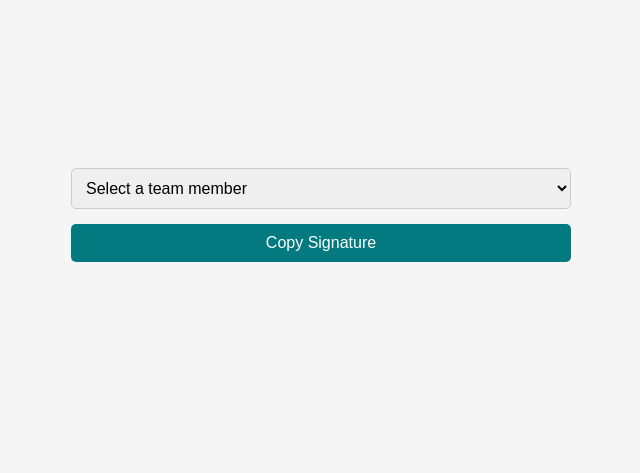
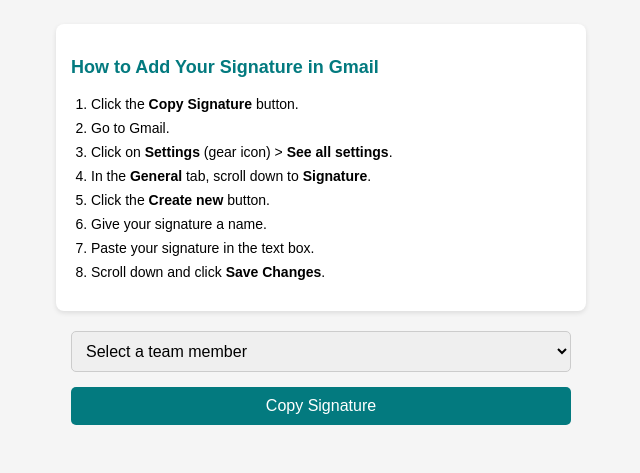
Before and after one commit to OussamaSlimani/tsyp13-tools, a plain HTML site: page signature/signature.html in a window 1280 px wide. Shown: the part 153-626 px from the top of the page, without its empty margins (319-959 px from the left). Drawn offline with Linux system fonts and the light colour scheme.

Commit message:
signature

```diff
--- a/signature/signature.html
+++ b/signature/signature.html
@@ -61,9 +61,49 @@
       .signature.active {
         display: block;
       }
+
+      .instructions {
+        background: #ffffff;
+        padding: 15px;
+        border-radius: 8px;
+        box-shadow: 0 2px 5px rgba(0, 0, 0, 0.1);
+        width: 500px;
+        margin: 20px auto;
+      }
+      .instructions h3 {
+        color: #037a7f;
+        font-size: 18px;
+      }
+      .instructions ol {
+        padding-left: 20px;
+      }
+      .instructions li {
+        margin-bottom: 8px;
+        font-size: 14px;
+      }
     </style>
   </head>
   <body>
+    <div class="instructions">
+      <h3>How to Add Your Signature in Gmail</h3>
+      <ol>
+        <li>Click the <strong>Copy Signature</strong> button.</li>
+        <li>Go to Gmail.</li>
+        <li>
+          Click on <strong>Settings</strong> (gear icon) >
+          <strong>See all settings</strong>.
+        </li>
+        <li>
+          In the <strong>General</strong> tab, scroll down to
+          <strong>Signature</strong>.
+        </li>
+        <li>Click the <strong>Create new</strong> button.</li>
+        <li>Give your signature a name.</li>
+        <li>Paste your signature in the text box.</li>
+        <li>Scroll down and click <strong>Save Changes</strong>.</li>
+      </ol>
+    </div>
+
     <div class="controls">
       <select id="signatureSelector">
         <option value="">Select a team member</option>
@@ -313,7 +353,6 @@
         </table>
       </div>
 
-      <!-- Add all other signatures following the same pattern -->
       <!-- Nadine Jellali -->
       <div id="nadine" class="signature">
         <table
@@ -1085,7 +1124,7 @@
       </div>
 
       <!-- Mohamed Mahdi Gouiaa -->
-      <div id="mahdi" class="signature">
+      <div id="gouiaa" class="signature">
         <table
           style="
             width: 100%;
@@ -1110,7 +1149,7 @@
                 "
               >
                 <img
-                  src="http://tsyp13-tools.onrender.com/signature/mahdi.png"
+                  src="http://tsyp13-tools.onrender.com/signature/mzid.png"
                   alt="Mohamed Mahdi Gouiaa"
                   style="display: block; height: 100%; border-radius: 10px"
                 />
```
Also changed, not shown: signature/tasnim.png (renamed from signature/tasnime.png), signature/yessine.png (renamed from signature/yassine.png).
